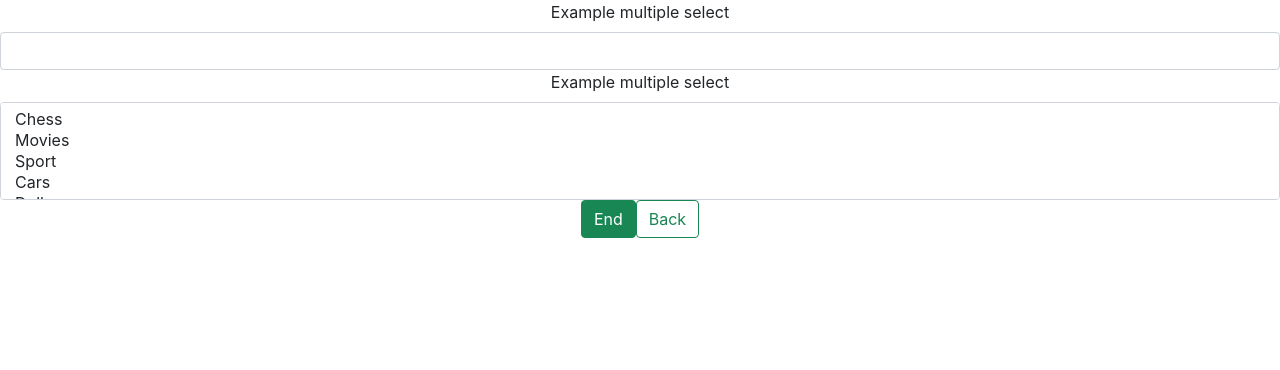
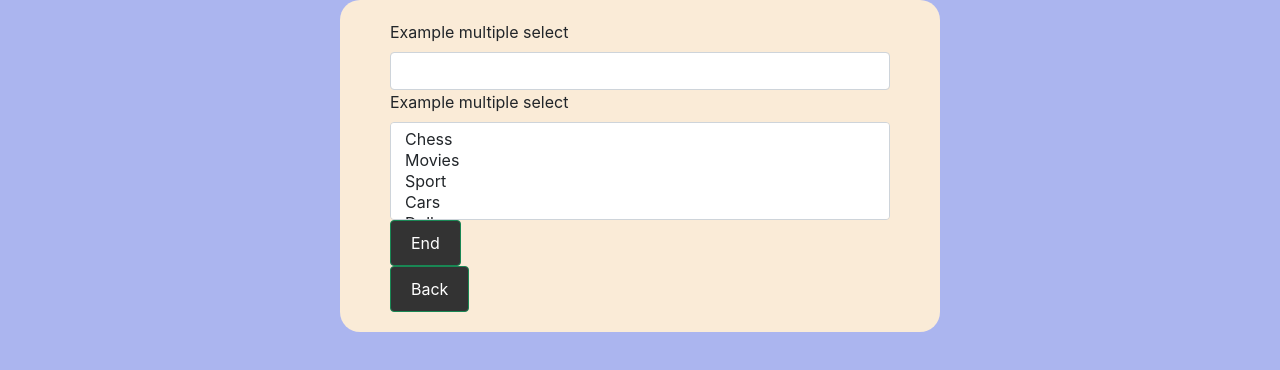
Before and after one commit to maxgertzen/hogwarts-high, a React (Create React App) app: page /phase-3 in a window 1280 px wide. Shown: the top 370 px of the page. Built offline with nearby package versions, Linux system fonts and the light colour scheme.

Commit message:
Aded css to App.js

```diff
--- a/src/App.css
+++ b/src/App.css
@@ -1,38 +1,52 @@
+body {
+  background: #697be48e;
+  font-family: -apple-system, BlinkMacSystemFont, "Segoe UI", "Roboto", "Oxygen",
+    "Ubuntu", "Cantarell", "Fira Sans", "Droid Sans", "Helvetica Neue",
+    sans-serif;
+}
 .App {
-  text-align: center;
+  background-color: antiquewhite;
+  border-radius: 20px;
+  height: 100%;
+  padding: 20px;
+}
+form {
+  max-width: 500px;
+  margin: 0 auto;
 }
 
-.App-logo {
-  height: 40vmin;
-  pointer-events: none;
+h2 {
+  font-weight: 100;
+  color: white;
+  text-align: center;
+  padding-bottom: 10px;
+  border-bottom: 1px solid rgb(118, 158, 204);
 }
 
-@media (prefers-reduced-motion: no-preference) {
-  .App-logo {
-    animation: App-logo-spin infinite 20s linear;
-  }
+
+
+.App {
+  max-width: 600px;
+  margin: 0 auto;
 }
 
-.App-header {
-  background-color: #282c34;
-  min-height: 100vh;
-  display: flex;
-  flex-direction: column;
-  align-items: center;
-  justify-content: center;
-  font-size: calc(10px + 2vmin);
+button[type="button"] {
+  display: block;
+  appearance: none;
+  background: #333;
   color: white;
+
+  padding: 10px 20px;
+  border-radius: 4px;
 }
 
-.App-link {
-  color: #61dafb;
+
+
+hr {
+  margin-top: 30px;
 }
 
-@keyframes App-logo-spin {
-  from {
-    transform: rotate(0deg);
-  }
-  to {
-    transform: rotate(360deg);
-  }
+#phase3-number {
+  width: 100px;
+  height: 30px;
 }
--- a/src/components/Phase2.jsx
+++ b/src/components/Phase2.jsx
@@ -9,10 +9,7 @@ import { useHistory } from "react-router-dom"
 function Phase2({ onNextPhase }) {
   const [storedCity, setStoredCity] = useLocalStorage("city", "")
   const [storedStreet, setStoredStreet] = useLocalStorage("street", "")
-  const [storedStreetNum, setStoredStreetNum] = useLocalStorage(
-    "streetNumber",
-    ""
-  )
+  const [storedStreetNum, setStoredStreetNum] = useLocalStorage( "streetNumber",  ""  )
   const history = useHistory()
   const [formProps, setFormProps] = useState({
     city: {
@@ -43,13 +40,6 @@ function Phase2({ onNextPhase }) {
       },
     }))
 
-    // func((prevObj) => {
-    //   return {
-    //     ...prevObj,
-    //     errors,
-    //     [name]: value,
-    //   }
-    // })
     if (name === "city") setStoredCity(value)
     if (name === "street") setStoredStreet(value)
     if (name === "streetNumber") setStoredStreetNum(value)
@@ -104,7 +94,6 @@ function Phase2({ onNextPhase }) {
         <FormErrorMessages errors={formProps.street.errors} />
       </Form.Group>
       <Form.Group controlId="phase3-number">
-        <FormErrorMessages errors={formProps.streetNumber.errors} />
         <Form.Control
           type="number"
           label="N"
--- a/src/components/Phase3.jsx
+++ b/src/components/Phase3.jsx
@@ -1,15 +1,11 @@
-// Phase 3:
-// --------
-// 7- Image   (required, valid url)
-// 8- Hobbies (not required. Chess, Movies, Sport, Cars, Dolls)
 import React, { useState } from "react"
 import { useHistory } from "react-router-dom"
 import Button from "react-bootstrap/Button"
 import Form from "react-bootstrap/Form"
 import { validateWizardData, validateDataOnSubmit } from "../validations"
 import useLocalStorage from "../hooks/useLocalStorage"
+import FormErrorMessages from "./FormErrorMessages"
 
-// import Phase2 from 'Phase2';
 
 const Phase3 = ({ onNextPhase, prevPhase }) => {
   const [storedImageUrl, setStoredImageUrl] = useLocalStorage("image", "")
@@ -79,6 +75,8 @@ const Phase3 = ({ onNextPhase, prevPhase }) => {
             onBlur={handleUpdatingWizardData}
           />
         </Form.Group>
+        <FormErrorMessages errors={wizardData.image.errors} />
+
         <Form.Group>
           <Form.Label>Example multiple select</Form.Label>
           <Form.Control
```
